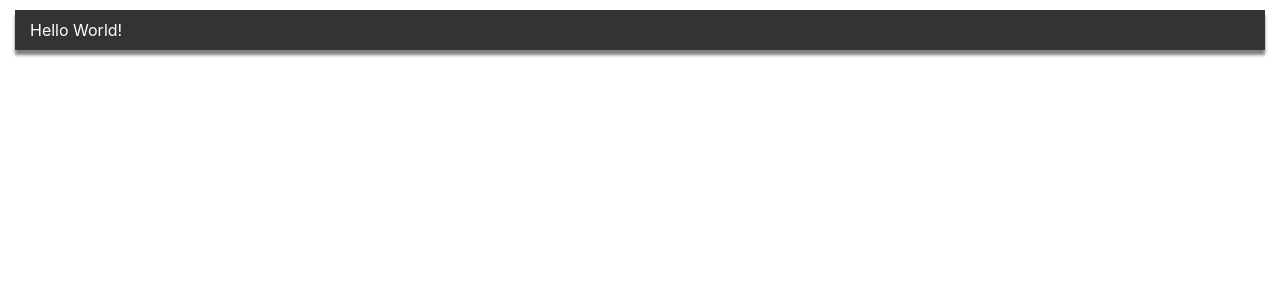
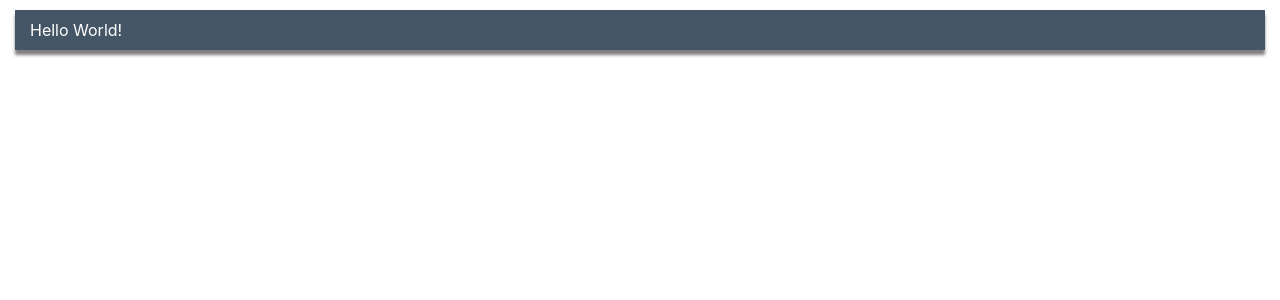
Before and after one commit to benjaNygit/tienda-online-react, a React (Create React App) app: page / in a window 1280 px wide. Shown: the top 300 px of the page. Built offline with nearby package versions, Linux system fonts and the light colour scheme.

Commit message:
Estilos con archivos css

```diff
--- a/src/App.css
+++ b/src/App.css
@@ -1,38 +1,10 @@
-.App {
-  text-align: center;
+.estilo {
+  background-color: #456;
+  color: #fff;
+  padding: 10px 15px;
+  margin: 10px 15px;
 }
 
-.App-logo {
-  height: 40vmin;
-  pointer-events: none;
+.sombra {
+  box-shadow: 0 5px 3px rgba(0,0,0,0.5);
 }
-
-@media (prefers-reduced-motion: no-preference) {
-  .App-logo {
-    animation: App-logo-spin infinite 20s linear;
-  }
-}
-
-.App-header {
-  background-color: #282c34;
-  min-height: 100vh;
-  display: flex;
-  flex-direction: column;
-  align-items: center;
-  justify-content: center;
-  font-size: calc(10px + 2vmin);
-  color: white;
-}
-
-.App-link {
-  color: #61dafb;
-}
-
-@keyframes App-logo-spin {
-  from {
-    transform: rotate(0deg);
-  }
-  to {
-    transform: rotate(360deg);
-  }
-}
--- a/src/App.js
+++ b/src/App.js
@@ -1,32 +1,10 @@
 import logo from './logo.svg';
 import './App.css';
 
-// inline style
-const estilo = {
-  backgroundColor: '#456',
-  color: '#fff',
-  padding: '10px 15px',
-  margin: '10px 15px',
-}
-
-// inline style con funcion
-const estilo1 = (bg='#456') => ({
-  backgroundColor: bg,
-  color: '#fff',
-  padding: '10px 15px',
-  margin: '10px 15px',
-})
-
-// convinando estilos
-const compuesto = {
-  boxShadow: '0 5px 3px rgba(0,0,0,0.5)',
-}
-
+// usamos estilos importados desde App.css
 const App = () => {
   return (
-    //<p style={estilo}>Hello World!</p>
-    //<p style={estilo1('#333')}>Hello World!</p>
-    <p style={{...estilo1('#333'), ...compuesto}}>Hello World!</p>
+    <p className='estilo sombra'>Hello World!</p>
   );
 }
 
```
